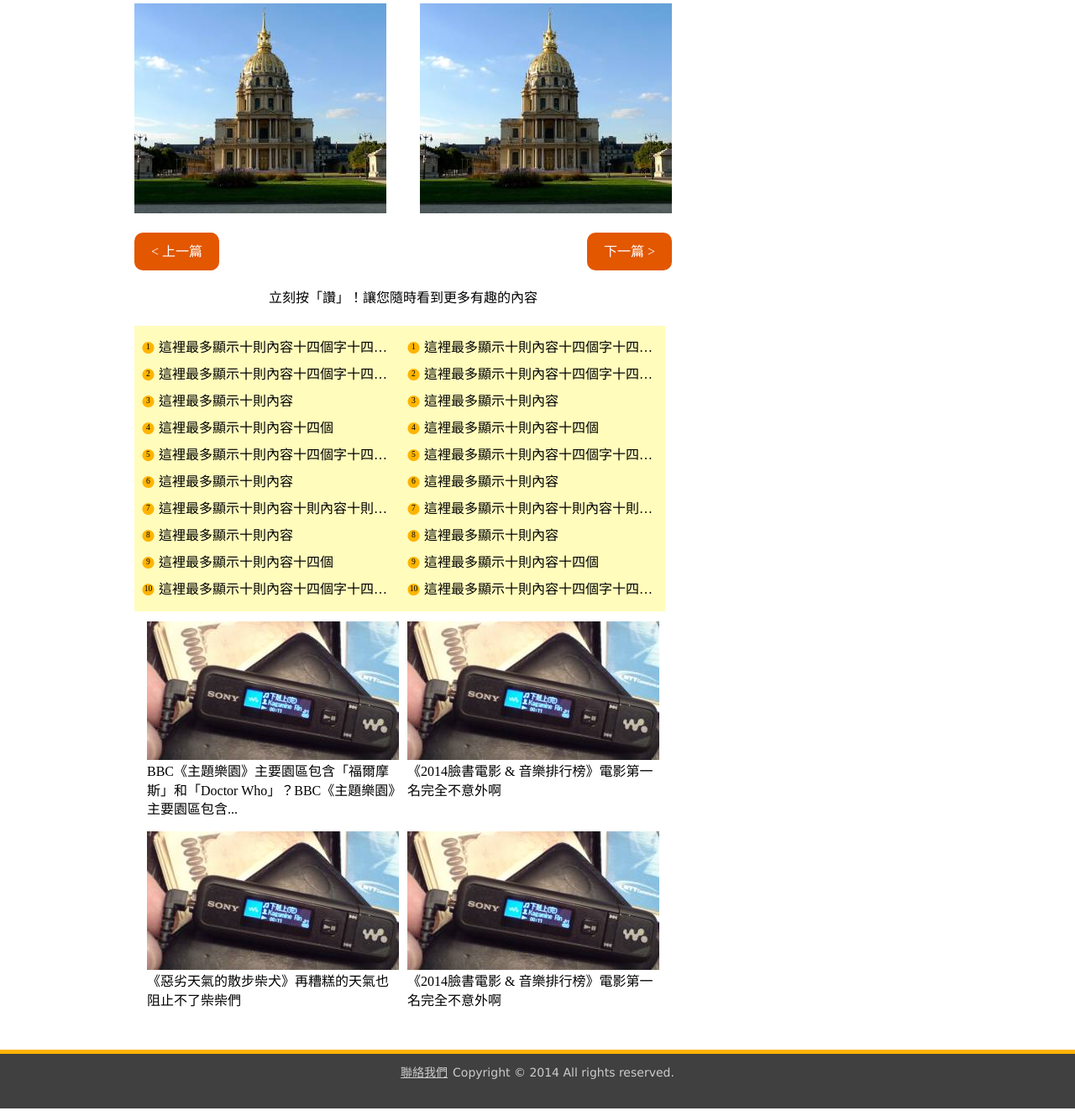
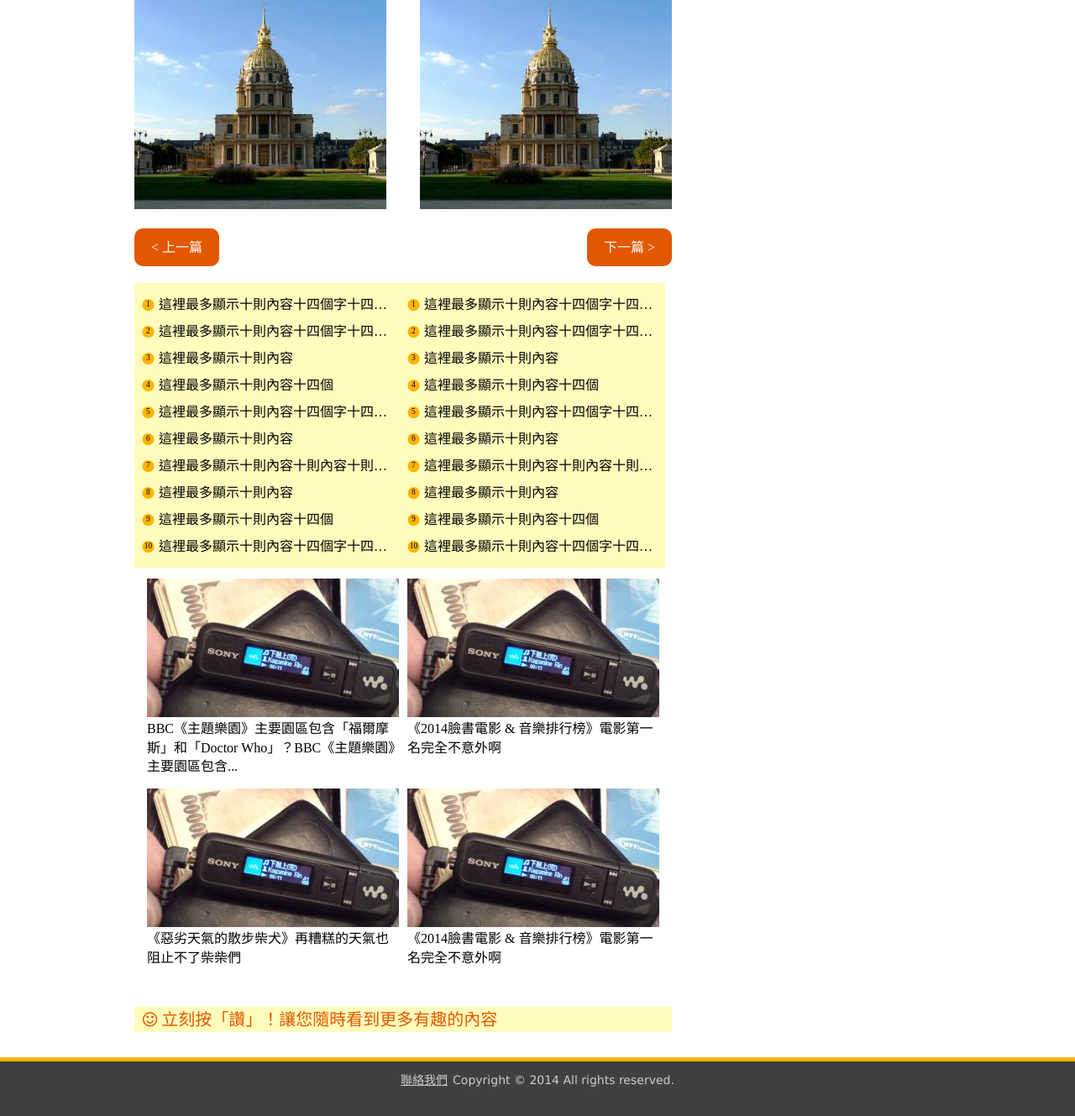
Before and after one commit to keroyu/4funClub, a PHP site: page /article.php in a window 1280 px wide. Shown: the part 1669-2998 px from the top of the page at 84% size. Run offline with PHP 8.4, Linux system fonts and the light colour scheme; some libraries are stand-ins or nearby versions.

Commit message:
Fix breadcrumb h3.title and fbbox

```diff
--- a/_dev/scss/_base.scss
+++ b/_dev/scss/_base.scss
@@ -154,7 +154,7 @@
 .breadcrumb-head {
 	width: 35px;
 	background: url(../img/breadcrumb_head.png) no-repeat;
-	background-position: 0 5px;
+	// background-position: 0 5px;
 }
 .breadcrumb-links p {
 	margin-left: 5px;
--- a/_dev/scss/_typography.scss
+++ b/_dev/scss/_typography.scss
@@ -14,3 +14,13 @@
 	margin-top: 20px;
 	margin-bottom: 20px;
 }
+
+h3.title {
+	text-align: left;
+	font-size: 20px;
+	color: $primaryColorDeep;
+	background: $primaryColorShallow;
+	padding: 5px 10px;
+	margin-bottom: 15px;
+	i { margin-right: 5px; }
+}
--- a/_dev/scss/_widgets.scss
+++ b/_dev/scss/_widgets.scss
@@ -19,3 +19,16 @@
 	width: 100%;
 	z-index: -1;
 }
+.fb-like-box {
+	width: 100% !important;
+	padding-bottom: 15px;
+	> span {
+		width: 100% !important;
+		height: 232px !important;
+		border-bottom: 1px solid #ccc;
+		overflow: hidden;
+		iframe {
+			width: 100% !important;
+		}
+	}
+}
--- a/_dev/scss/responsive/_medium-device.scss
+++ b/_dev/scss/responsive/_medium-device.scss
@@ -1,7 +1,6 @@
 @media screen and (min-width:769px) {
 
 .hidden-big { display: none; }
-
 }
 
 @media screen and (max-width:768px) {
@@ -13,7 +12,7 @@
 }
 .breadcrumb-head {
 	background: url(../img/breadcrumb_head_m.png) no-repeat;
-	// background-position: 0 -5px;
+	background-position: 0 5px;
 }
 .breadcrumb-links p a {
 	font-size: 20px;
--- a/_php/breadcrumb.php
+++ b/_php/breadcrumb.php
@@ -1,5 +1,5 @@
 <div class="breadcrumb">
 	<div class="breadcrumb-head"></div><div class="breadcrumb-links">
 	<p><a href="/">首頁</a> > <a href="#">分類</a></p>
-	</div><div class="breadcrumb-rb"></div>
+	</div><div class="breadcrumb-rb hidden-big"></div>
 </div>
--- a/article.php
+++ b/article.php
@@ -70,7 +70,7 @@
 				<div class="">
 					<div class="fb-comments" data-href="http://developers.facebook.com/docs/plugins/comments/" data-width="100%" data-numposts="2" data-colorscheme="light"></div>
 				</div>
-				<p>立刻按「讚」！讓您隨時看到更多有趣的內容</p>
+				<p></p>
 				<div class="hidden-md margin-top">
 					<ul class="ranklist ranklist-col2">
 						<li><span class="rank-number"><span>1</span></span><a href="#">這裡最多顯示十則內容十四個字十四個字十四個字</a></li>
@@ -97,7 +97,6 @@
 						<li><span class="rank-number"><span>10</span></span><a href="#">這裡最多顯示十則內容十四個字十四個字</a></li>
 					</ul>
 				</div>
-
 				<ul class="media-blocks margin-btm">
 					<li><a href="article.php"><div>
 							<img src="upload/300x165.jpg" alt="">
@@ -113,7 +112,8 @@
 							<h3>《2014臉書電影 & 音樂排行榜》電影第一名完全不意外啊</h3></div>
 						</a></li>
 				</ul>
-
+				<h3 class="title"><i class="fa fa-smile-o"></i>立刻按「讚」！讓您隨時看到更多有趣的內容</h3>
+				<div class="fb-like-box" data-href="https://www.facebook.com/FacebookDevelopers" data-width="100%" data-height="450px" data-colorscheme="light" data-show-faces="true" data-header="true" data-stream="false" data-show-border="true"></div>
 			</div>
 			<!-- col-640 end -->
 			<div class="row-col col-300 hidden-sm">
```
Also changed, not shown: css/stylesheet.css.
